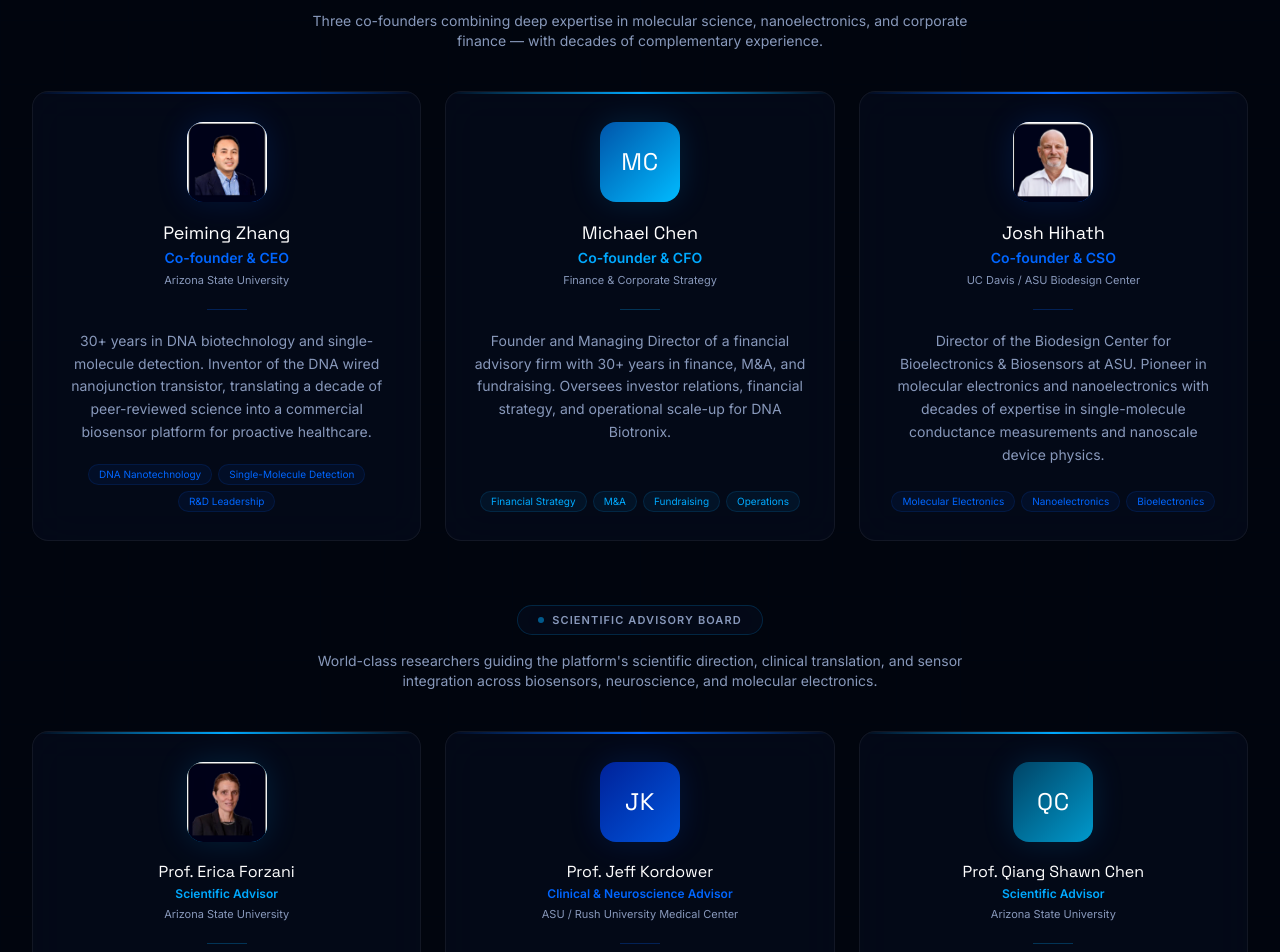
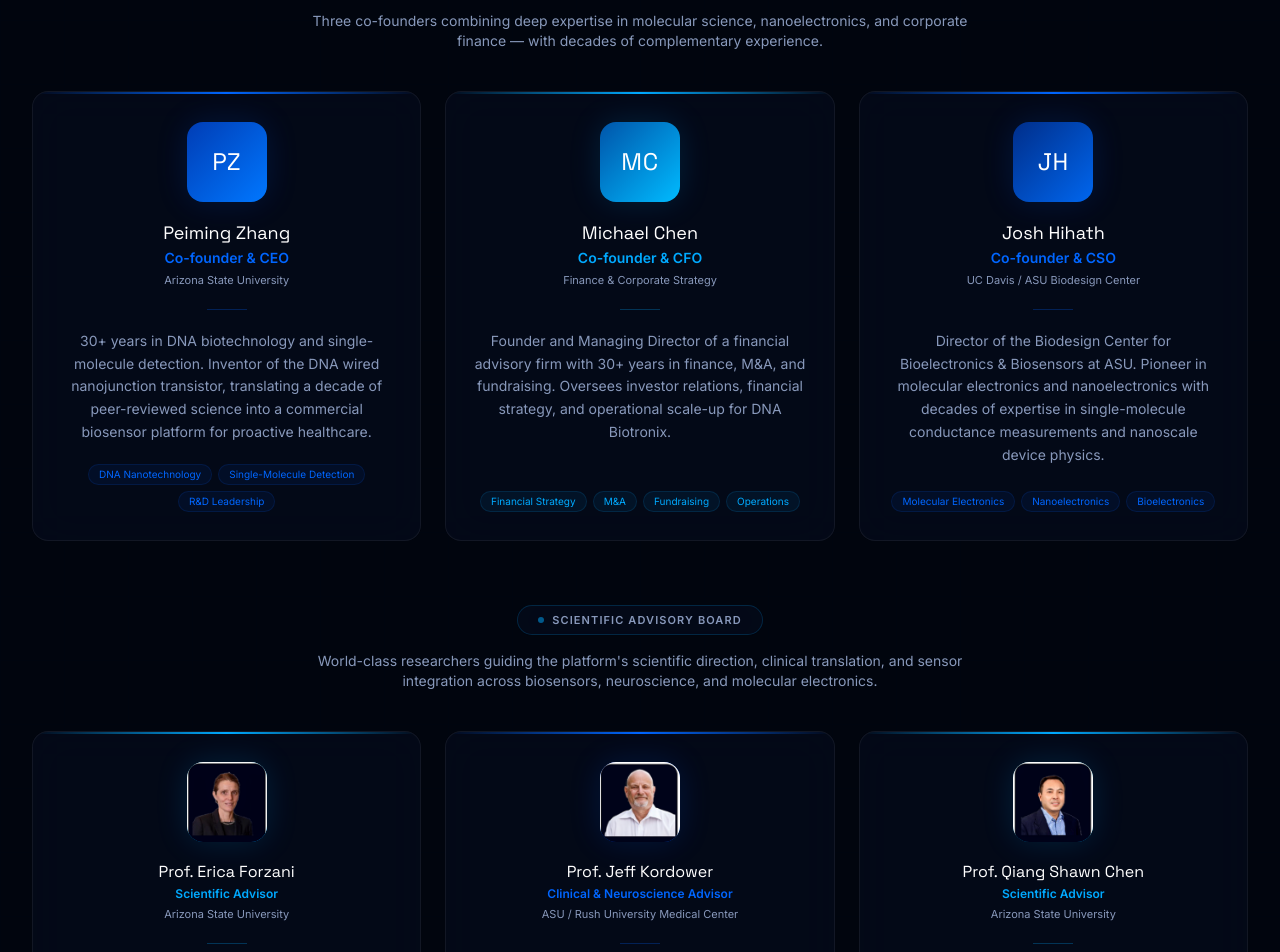
Before and after one commit to sbandi22/dna-biotronix, a Next.js app: page / in a window 1280 px wide. Shown: the part 7220-8172 px from the top of the page. Built offline with nearby package versions, Linux system fonts and the light colour scheme.

Commit message:
Correct advisor portrait assignments — all 3 PPTX portraits are advisors
Forzani, Kordower, Qiang Shawn Chen each get their correct headshot.
Founders revert to initials (no individual portraits in PPTX).

Co-Authored-By: Claude Sonnet 4.6 <noreply@anthropic.com>

```diff
--- a/components/sections/TeamSection.tsx
+++ b/components/sections/TeamSection.tsx
@@ -14,7 +14,7 @@ const founders = [
     bio: '30+ years in DNA biotechnology and single-molecule detection. Inventor of the DNA wired nanojunction transistor, translating a decade of peer-reviewed science into a commercial biosensor platform for proactive healthcare.',
     expertise: ['DNA Nanotechnology', 'Single-Molecule Detection', 'R&D Leadership'],
     initials: 'PZ',
-    photo: '/images/team-peiming-zhang.png',
+    photo: null,
     accentColor: '#0066FF',
     gradientFrom: '#003DB5',
     gradientTo: '#0077FF',
@@ -38,7 +38,7 @@ const founders = [
     bio: 'Director of the Biodesign Center for Bioelectronics & Biosensors at ASU. Pioneer in molecular electronics and nanoelectronics with decades of expertise in single-molecule conductance measurements and nanoscale device physics.',
     expertise: ['Molecular Electronics', 'Nanoelectronics', 'Bioelectronics'],
     initials: 'JH',
-    photo: '/images/team-josh-hihath.png',
+    photo: null,
     accentColor: '#0066FF',
     gradientFrom: '#002E8A',
     gradientTo: '#0066EE',
@@ -65,7 +65,7 @@ const advisors = [
     bio: "World-renowned neuroscientist with expertise in Parkinson's and Alzheimer's disease. Guides clinical application strategy for neurodegenerative biomarker detection.",
     expertise: ["Neuroscience", "Parkinson's", "Alzheimer's"],
     initials: 'JK',
-    photo: null,
+    photo: '/images/advisor-kordower.png',
     accentColor: '#0066FF',
     gradientFrom: '#002299',
     gradientTo: '#0055DD',
@@ -77,7 +77,7 @@ const advisors = [
     bio: 'Researcher in molecular sensing, protein structure, and nanoscale biosensor interfaces. Deep expertise in analyte-receptor interactions and platform validation.',
     expertise: ['Protein Science', 'Molecular Sensing', 'Biosensor Interfaces'],
     initials: 'QC',
-    photo: null,
+    photo: '/images/advisor-qsc.png',
     accentColor: '#00AAFF',
     gradientFrom: '#004466',
     gradientTo: '#0099CC',
```
